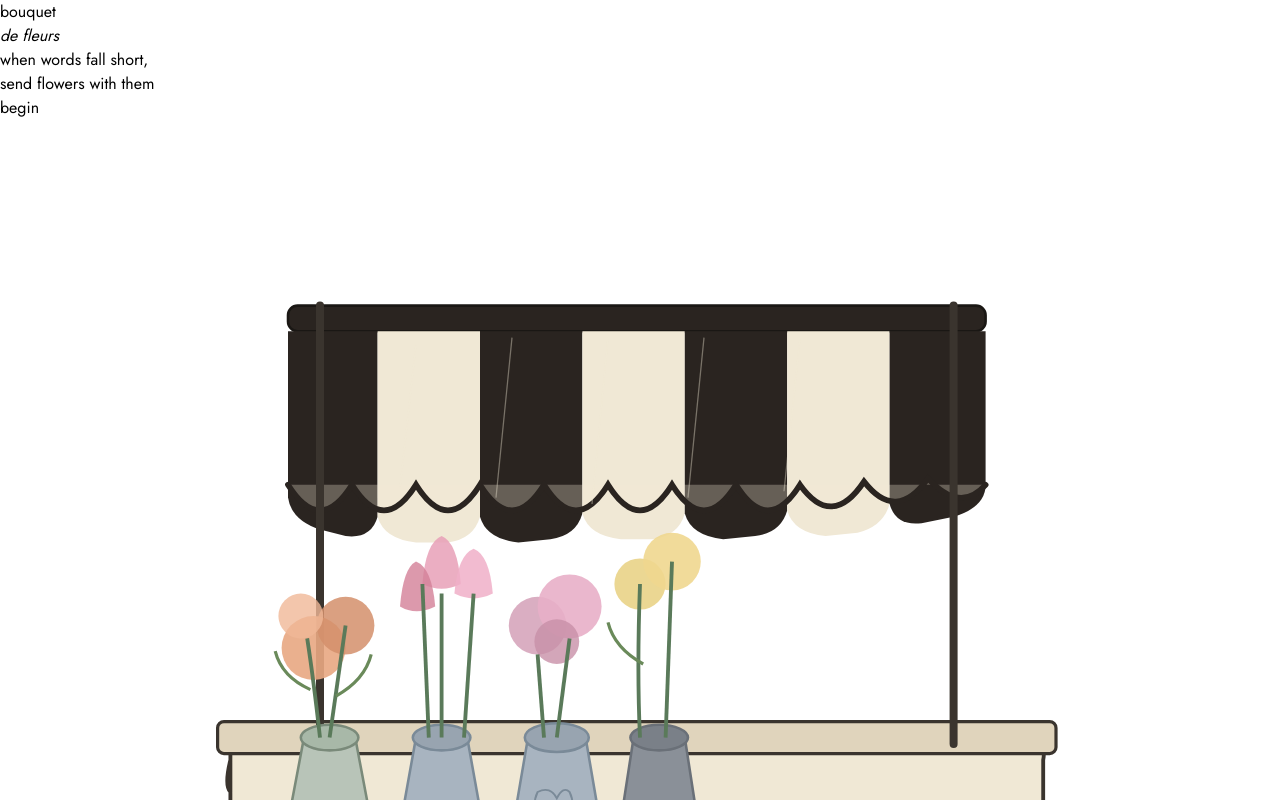
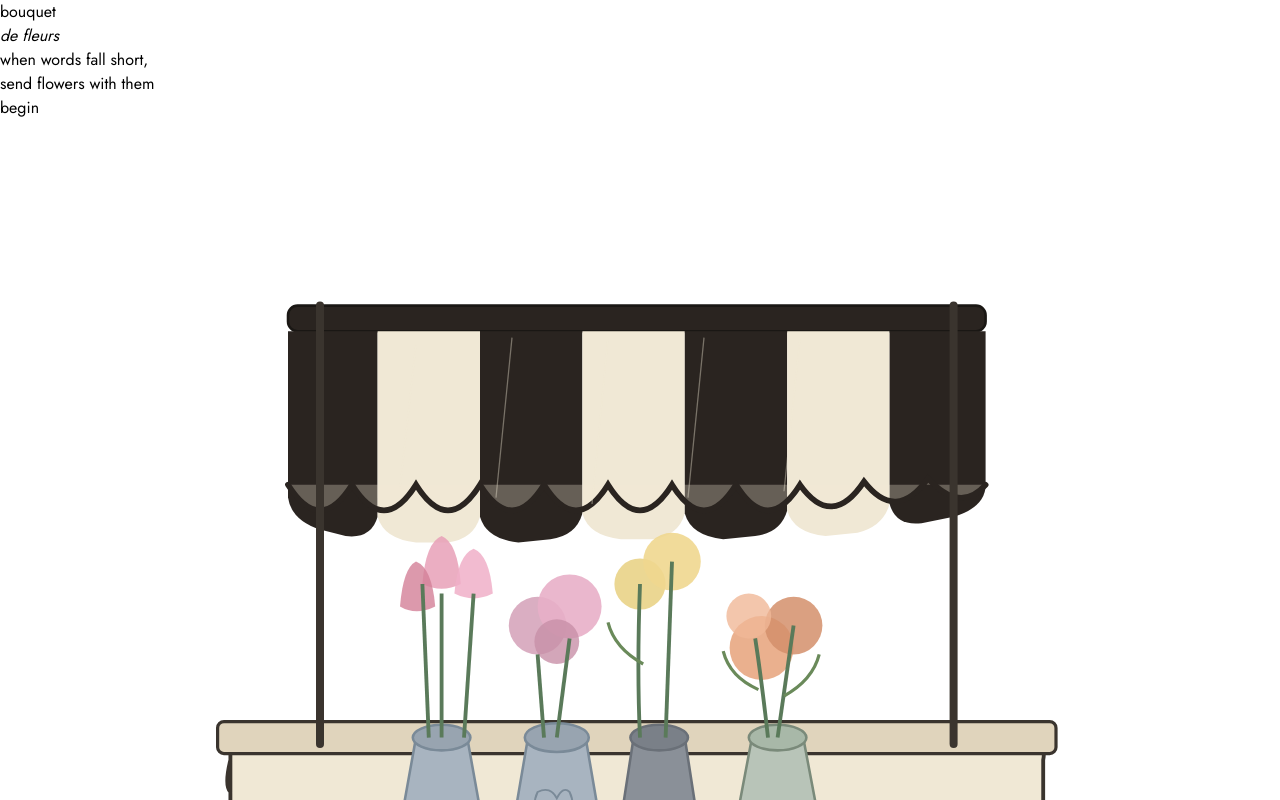
Before and after one commit to pavithra-vaidyanathan/flower-bouquet-app, a Next.js app: page / in a window 1280 px wide. Shown: the top 800 px of the page. Built offline with nearby package versions, Linux system fonts and the light colour scheme.

Commit message:
date dropdowns, spacing, remove custom cursor

```diff
--- a/components/fleur/LandingCartSvg.tsx
+++ b/components/fleur/LandingCartSvg.tsx
@@ -7,7 +7,7 @@ export function LandingCartSvg() {
       <path d="M72 210 Q70 208 72 200 L72 290 Q71 295 76 297 L320 297 Q325 297 326 292 L326 200 Q327 195 323 193 L77 193 Q72 192 72 197 Z" fill="#f0e8d5" stroke="#3a342e" strokeWidth="1.2" strokeLinejoin="round"/>
 
       <path d="M72 260 L326 260 L326 297 L72 297 Z" fill="#e8ddc8" stroke="#3a342e" strokeWidth="0.8"/>
-      <text x="199" y="285" textAnchor="middle" fontFamily="Cormorant Garamond, serif" fontStyle="italic" fontSize="17" fill="#3a342e" letterSpacing="1.5">
+      <text x="199" y="288" textAnchor="middle" fontFamily="'Dancing Script', cursive" fontSize="19" fill="#3a342e" letterSpacing="0.5">
         {"Pavi's flower shop"}
       </text>
       <path d="M148 292 Q199 297 250 292" stroke="#7a6e64" strokeWidth="0.6" fill="none"/>
@@ -30,7 +30,7 @@ export function LandingCartSvg() {
       <line x1="298" y1="58" x2="298" y2="195" stroke="#3a342e" strokeWidth="2.5" strokeLinecap="round"/>
 
       <line x1="110" y1="297" x2="108" y2="340" stroke="#3a342e" strokeWidth="2" strokeLinecap="round"/>
-      <line x1="200" y1="297" x2="200" y2="350" stroke="#3a342e" strokeWidth="2" strokeLinecap="round"/>
+      <line x1="258" y1="297" x2="258" y2="358" stroke="#3a342e" strokeWidth="2" strokeLinecap="round"/>
       <line x1="108" y1="340" x2="108" y2="360" stroke="#3a342e" strokeWidth="1.5" strokeLinecap="round"/>
 
       <circle cx="258" cy="358" r="46" stroke="#2a2420" strokeWidth="2.2" fill="#f0e8d5"/>
@@ -48,17 +48,7 @@ export function LandingCartSvg() {
 
       <path d="M108 340 Q80 338 72 350 Q65 362 80 368" stroke="#3a342e" strokeWidth="1.5" fill="none" strokeLinecap="round"/>
 
-
-      <path d="M95 193 L88 230 L118 230 L111 193 Z" fill="#b8c4b8" stroke="#7a8a7a" strokeWidth="0.8"/>
-      <ellipse cx="103" cy="193" rx="9" ry="4" fill="#a8b8a8" stroke="#7a8a7a" strokeWidth="0.8"/>
-      <circle cx="98" cy="165" r="10" fill="#e8a882" opacity="0.9"/>
-      <circle cx="108" cy="158" r="9" fill="#d4906c" opacity="0.85"/>
-      <circle cx="94" cy="155" r="7" fill="#f0b898" opacity="0.8"/>
-      <path d="M100 193 Q98 175 96 162" stroke="#5a7a5a" strokeWidth="1.2" fill="none"/>
-      <path d="M103 193 Q106 172 108 158" stroke="#5a7a5a" strokeWidth="1.2" fill="none"/>
-      <path d="M97 178 Q88 174 86 166" stroke="#6a8a5a" strokeWidth="1" fill="none"/>
-      <path d="M105 180 Q114 175 116 167" stroke="#6a8a5a" strokeWidth="1" fill="none"/>
-
+      {/* vase 2 — pink */}
       <path d="M130 193 L123 232 L153 232 L146 193 Z" fill="#a8b4c0" stroke="#7a8a98" strokeWidth="0.8"/>
       <ellipse cx="138" cy="193" rx="9" ry="4" fill="#98a4b0" stroke="#7a8a98" strokeWidth="0.8"/>
       <path d="M132 145 Q133 132 138 130 Q143 132 144 145 Q138 148 132 145 Z" fill="#e8a0b8" opacity="0.85"/>
@@ -68,6 +58,7 @@ export function LandingCartSvg() {
       <line x1="138" y1="148" x2="138" y2="193" stroke="#5a7a5a" strokeWidth="1.2"/>
       <line x1="148" y1="148" x2="145" y2="193" stroke="#5a7a5a" strokeWidth="1.2"/>
 
+      {/* vase 3 — mauve */}
       <path d="M165 193 L158 234 L190 234 L183 193 Z" fill="#a8b4c0" stroke="#7a8a98" strokeWidth="0.8"/>
       <ellipse cx="174" cy="193" rx="10" ry="4.5" fill="#98a4b0" stroke="#7a8a98" strokeWidth="0.8"/>
       <path d="M168 220 Q166 214 168 210 Q172 208 174 212 Q176 208 178 210 Q180 214 178 220" stroke="#7a8a98" strokeWidth="0.6" fill="none"/>
@@ -77,6 +68,7 @@ export function LandingCartSvg() {
       <line x1="170" y1="193" x2="168" y2="167" stroke="#5a7a5a" strokeWidth="1.2"/>
       <line x1="174" y1="193" x2="178" y2="162" stroke="#5a7a5a" strokeWidth="1.2"/>
 
+      {/* vase 4 — yellow */}
       <path d="M198 193 L192 232 L220 232 L214 193 Z" fill="#8a9098" stroke="#6a7078" strokeWidth="0.8"/>
       <ellipse cx="206" cy="193" rx="9" ry="4" fill="#7a8088" stroke="#6a7078" strokeWidth="0.8"/>
       <circle cx="200" cy="145" r="8" fill="#e8d080" opacity="0.85"/>
@@ -85,6 +77,20 @@ export function LandingCartSvg() {
       <path d="M208 193 Q209 168 210 138" stroke="#5a7a5a" strokeWidth="1.2"/>
       <path d="M201 170 Q192 165 190 157" stroke="#6a8a5a" strokeWidth="1" fill="none"/>
 
+      {/* orange vase — moved to the right side */}
+      <g transform="translate(140, 0)">
+        <path d="M95 193 L88 230 L118 230 L111 193 Z" fill="#b8c4b8" stroke="#7a8a7a" strokeWidth="0.8"/>
+        <ellipse cx="103" cy="193" rx="9" ry="4" fill="#a8b8a8" stroke="#7a8a7a" strokeWidth="0.8"/>
+        <circle cx="98" cy="165" r="10" fill="#e8a882" opacity="0.9"/>
+        <circle cx="108" cy="158" r="9" fill="#d4906c" opacity="0.85"/>
+        <circle cx="94" cy="155" r="7" fill="#f0b898" opacity="0.8"/>
+        <path d="M100 193 Q98 175 96 162" stroke="#5a7a5a" strokeWidth="1.2" fill="none"/>
+        <path d="M103 193 Q106 172 108 158" stroke="#5a7a5a" strokeWidth="1.2" fill="none"/>
+        <path d="M97 178 Q88 174 86 166" stroke="#6a8a5a" strokeWidth="1" fill="none"/>
+        <path d="M105 180 Q114 175 116 167" stroke="#6a8a5a" strokeWidth="1" fill="none"/>
+      </g>
+
+      {/* side vase on the ground */}
       <path d="M38 297 L32 345 L60 345 L54 297 Z" fill="#3a3830" stroke="#2a2820" strokeWidth="0.8"/>
       <ellipse cx="46" cy="297" rx="8" ry="3.5" fill="#2a2820" stroke="#2a2820" strokeWidth="0.8"/>
       <path d="M40 297 Q36 275 30 258 Q34 262 38 270 Q36 258 42 248" stroke="#8a9a70" strokeWidth="1" fill="none"/>
@@ -99,7 +105,6 @@ export function LandingCartSvg() {
       <line x1="220" y1="68" x2="215" y2="118" stroke="rgba(240,232,213,0.4)" strokeWidth="0.4"/>
       <line x1="250" y1="68" x2="245" y2="116" stroke="rgba(240,232,213,0.4)" strokeWidth="0.4"/>
 
-
     </svg>
   );
 }
```
